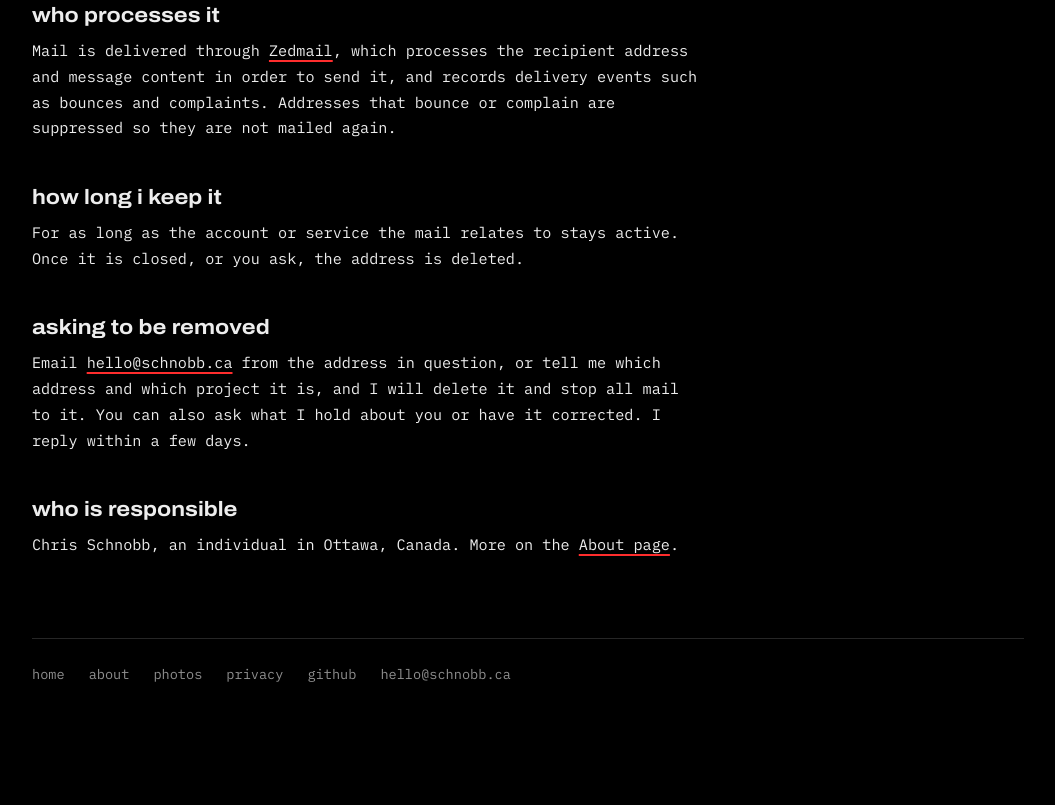
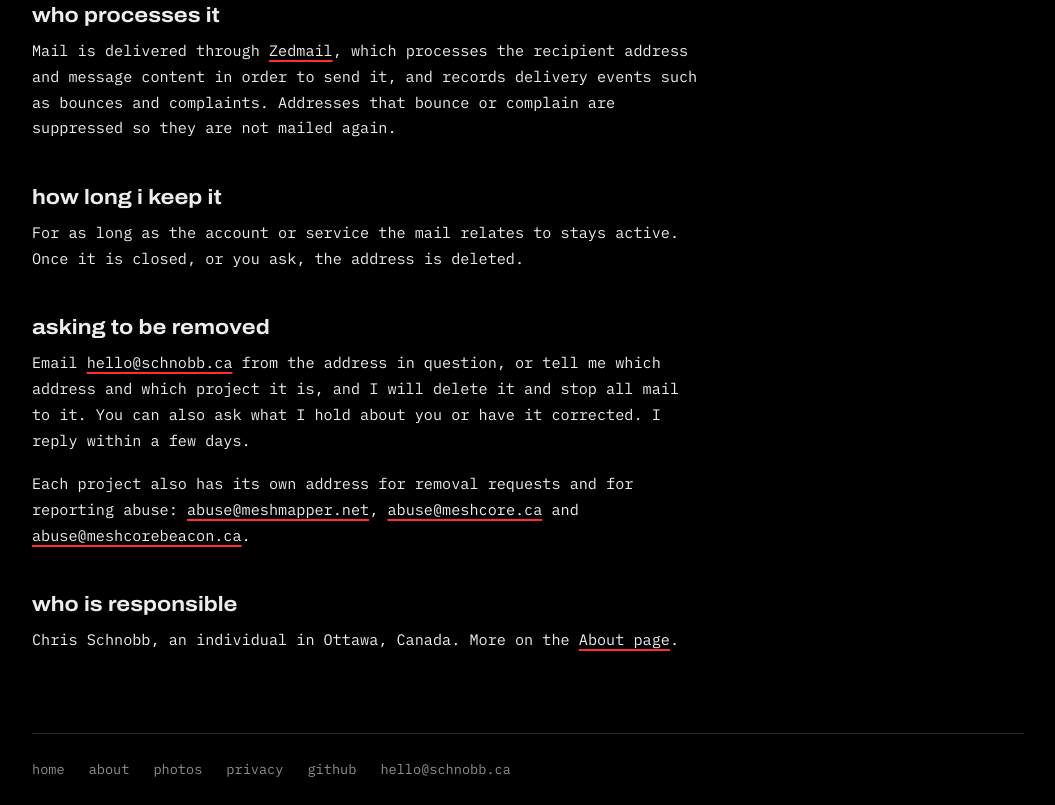
Before and after one commit to MrAlders0n/schnobb.ca, a plain HTML site: page privacy/index.html in a window 1280 px wide. Shown: the part 1102-1907 px from the top of the page, without its empty margins (112-1167 px from the left). Before the commit the page ends 1812 px from the top, so only its background shows below. Drawn offline with Linux system fonts and the light colour scheme.

Commit message:
List per-project abuse addresses on the privacy page

```diff
--- a/privacy/index.html
+++ b/privacy/index.html
@@ -51,6 +51,7 @@
 
       <h2>Asking to be removed</h2>
       <p>Email <a href="mailto:hello@schnobb.ca">hello@schnobb.ca</a> from the address in question, or tell me which address and which project it is, and I will delete it and stop all mail to it. You can also ask what I hold about you or have it corrected. I reply within a few days.</p>
+      <p>Each project also has its own address for removal requests and for reporting abuse: <a href="mailto:abuse@meshmapper.net">abuse@meshmapper.net</a>, <a href="mailto:abuse@meshcore.ca">abuse@meshcore.ca</a> and <a href="mailto:abuse@meshcorebeacon.ca">abuse@meshcorebeacon.ca</a>.</p>
 
       <h2>Who is responsible</h2>
       <p>Chris Schnobb, an individual in Ottawa, Canada. More on the <a href="/about/">About page</a>.</p>
```
